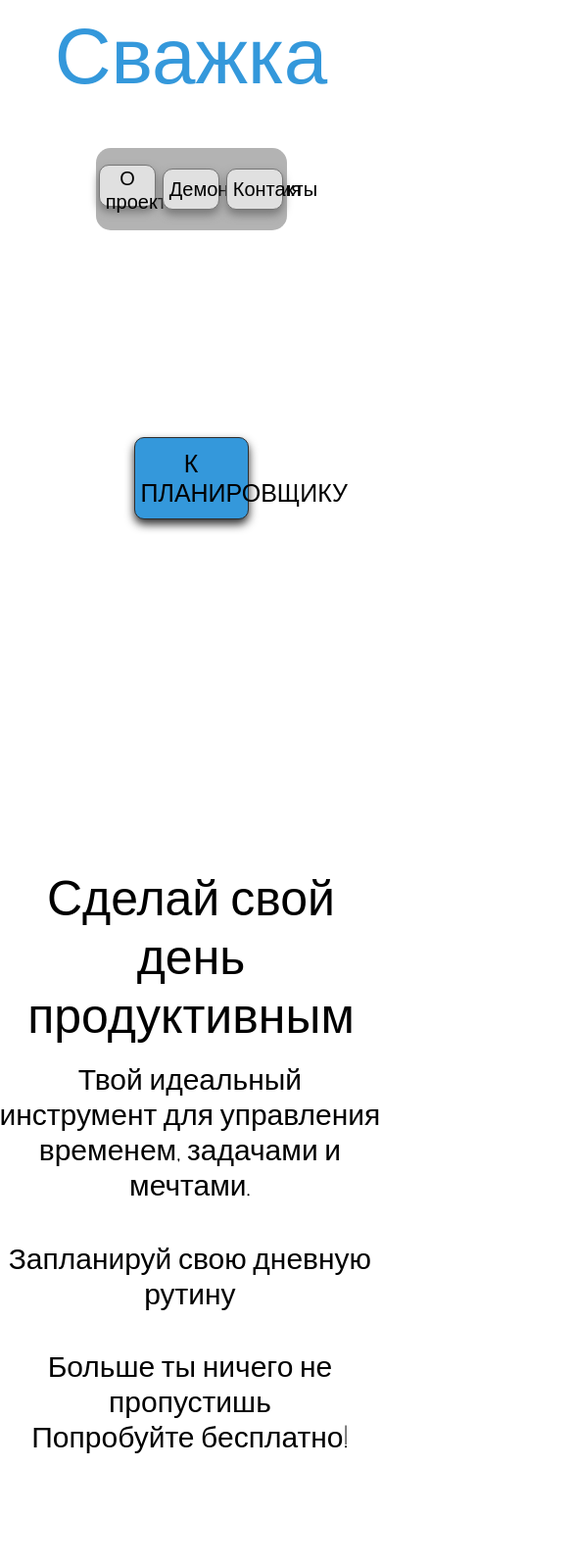
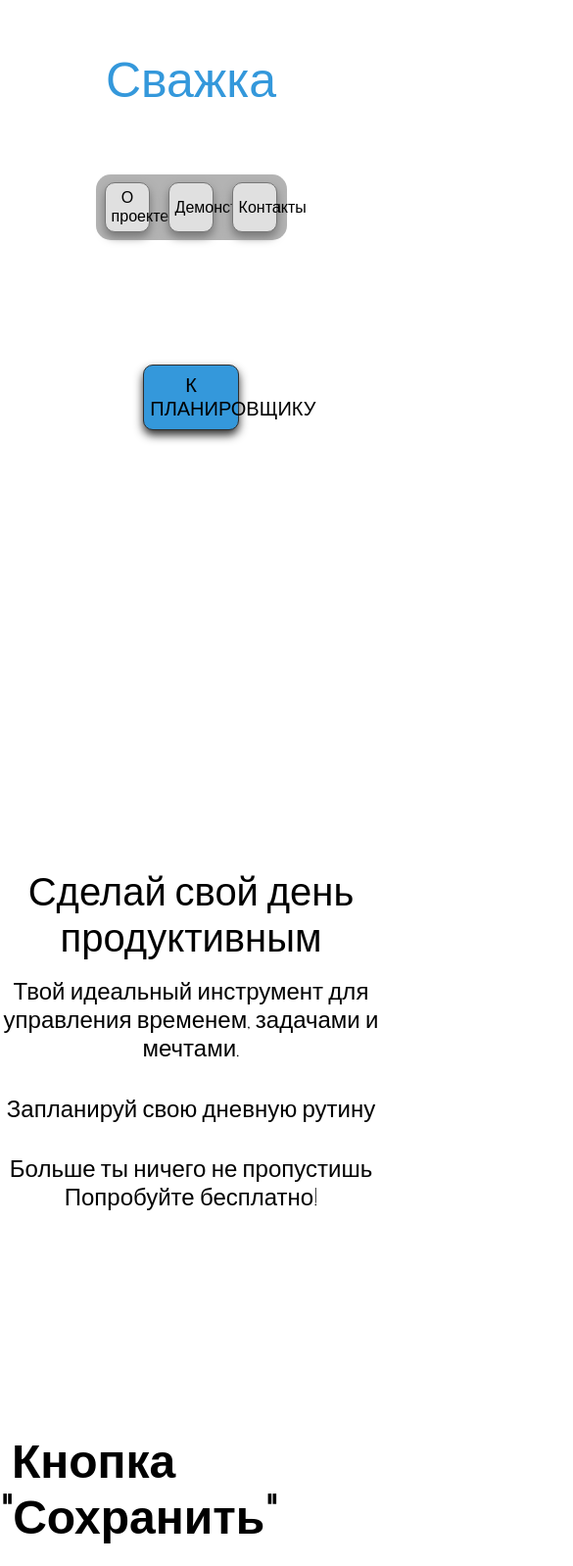
Before and after one commit to solution5007/swag16.github.io, a plain HTML site: page index.html in a window 390 px wide. Shown: the top 1598 px of the page at 98% size, 585 px wide, since content can reach past the window. Drawn offline with nearby package versions, Linux system fonts and the light colour scheme; a web font is replaced by a local one.

Commit message:
Add files via upload

```diff
--- a/index.html
+++ b/index.html
@@ -1,6 +1,7 @@
 <!DOCTYPE html>
 <html lang="en">
 <head>
+    <meta name="viewport" content="width=device-width, initial-scale=1.0">
     <link rel="preconnect" href="https://fonts.googleapis.com">
     <link rel="preconnect" href="https://fonts.gstatic.com" crossorigin>
     <link href="https://fonts.googleapis.com/css2?family=Big+Shoulders:opsz,wght@10..72,100..900&family=Poiret+One&display=swap" rel="stylesheet">
--- a/start.css
+++ b/start.css
@@ -32,7 +32,7 @@ header {
 }
 
 .navi {
-    width: 50vw;
+    width: 30vw;
     height: 10vh;
     background-color: #b3b3b3;
     border-radius: 15px;
@@ -44,7 +44,7 @@ header {
 
 
 .navi_tool {
-    width: 15vw;
+    width: 8vw;
     height: 5vh;
     font-size: 20px;
     font-family: "Poiret One", sans-serif, monospace;
@@ -68,7 +68,7 @@ header {
 }
 
 .main_button {
-    width: 30vw;
+    width: 15vw;
     height: 10vh;
     font-size: 25px;
     font-family: "Poiret One", sans-serif, monospace;
@@ -170,3 +170,93 @@ footer {
     font-size: 20px;
     font-family: 'Courier New', Courier, monospace;
 }
+
+@media (max-width: 768px) {
+    .name {
+        font-size: 50px;
+        margin-top: 5vh;
+    }
+
+    .navi {
+        width: 80vw;
+        height: 8vh;
+        margin-top: 2vh;
+    }
+
+    .navi_tool {
+        width: 20vw;
+        height: 6vh;
+        font-size: 14px;
+    }
+
+    .main_button {
+        width: 50vw;
+        height: 8vh;
+        font-size: 18px;
+        margin-top: 15vh;
+    }
+
+    .title {
+        font-size: 30px;
+    }
+
+    .text-description, .text-main {
+        font-size: 18px;
+    }
+
+    footer {
+        height: auto;
+        padding: 10px 0;
+        flex-direction: column;
+        text-align: center;
+    }
+
+    .text_bottom_left {
+        margin: 10px 0;
+    }
+}
+
+@media (max-width: 1024px) {
+    .navi {
+        width: 50vw;
+    }
+
+    .navi_tool {
+        width: 12vw;
+        font-size: 16px;
+    }
+
+    .main_button {
+        width: 25vw;
+        font-size: 20px;
+    }
+
+    .title {
+        font-size: 40px;
+    }
+
+    .text-description, .text-main {
+        font-size: 24px;
+    }
+
+    table {
+        display: flex;
+        flex-direction: column;
+    }
+
+    .image {
+        width: 80vw;
+        height: auto;
+    }
+
+    tr {
+        display: flex;
+        flex-direction: column;
+        align-items: center;
+        margin-bottom: 5vh;
+    }
+
+    td {
+        width: 100%;
+    }
+}
```
